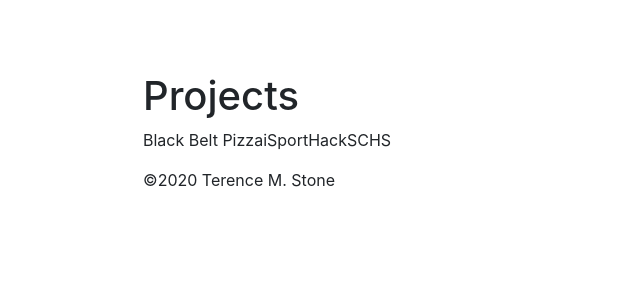
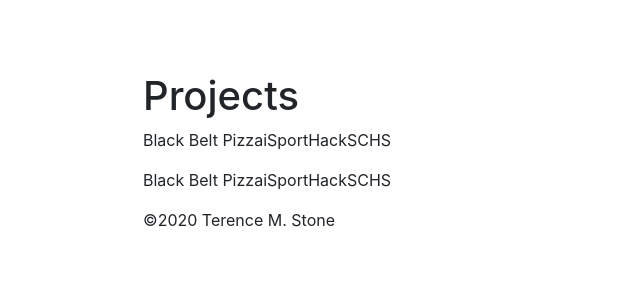
Before and after one commit to Tmstone/Portfolio, a Flask app: page /projects in a window 1280 px wide. Shown: the part 56-356 px from the top of the page, without its empty margins (0-640 px from the left). Run offline with Flask 2, Linux system fonts and the light colour scheme; parts of the project's set-up code (start-up, migrations or seed data) failed here and were passed over; some libraries are stand-ins or nearby versions.

Commit message:
adding project holders on project page

```diff
--- a/templates/login.html
+++ b/templates/login.html
@@ -52,4 +52,5 @@
        </div>
     </div>
 </body>
+<script src="https://stackpath.bootstrapcdn.com/bootstrap/4.3.1/js/bootstrap.min.js" integrity="sha384-JjSmVgyd0p3pXB1rRibZUAYoIIy6OrQ6VrjIEaFf/nJGzIxFDsf4x0xIM+B07jRM" crossorigin="anonymous"></script>
 </html>
--- a/templates/projects.html
+++ b/templates/projects.html
@@ -27,6 +27,16 @@
 
                          </div>
                     </div>
+                    <div class="col">
+                         <div class="row">
+                              <p>Black Belt Pizza</p>
+                              <p>iSport</p>
+                              <p>HackSCHS</p>
+                         </div>
+                         <div class="row">
+
+                         </div>
+                    </div>
                </div>
                <div class="footer">
                     <p>&copy;2020 Terence M. Stone</p>
```
